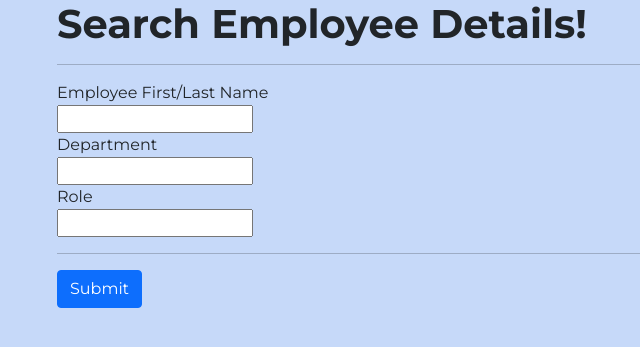
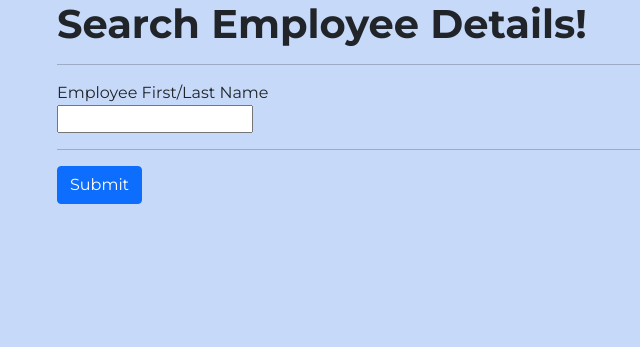
Before and after one commit to QvantelTrainee/Employee-Management, a Django app: page /filter_emp in a window 1280 px wide. Shown: the part 70-417 px from the top of the page, without its empty margins (25-665 px from the left). Run offline with Django 4.2, Linux system fonts and the light colour scheme.

```diff
--- a/EmployeeManager/Templates/filter_emp.html
+++ b/EmployeeManager/Templates/filter_emp.html
@@ -28,10 +28,10 @@
     {% csrf_token %}
     <label for="name">Employee First/Last Name</label><br>
     <input type="text" id="name" name="name" value="{{ name }}"><br>
-    <label for="dept">Department</label><br>
-    <input type="text" id="dept" name="dept" value="{{ dept }}"><br>
-    <label for="role">Role</label><br>
-    <input type="text" id="role" name="role" value="{{ role }}"><br>
+    <!-- <label for="dept">Department</label><br> -->
+    <!-- <input type="text" id="dept" name="dept" value="{{ dept }}"><br> -->
+    <!-- <label for="role">Role</label><br> -->
+    <!-- <input type="text" id="role" name="role" value="{{ role }}"><br> -->
     <hr>
     <button type="submit" class="btn btn-primary">Submit</button>
 </form>
--- a/EmployeeManager/models.py
+++ b/EmployeeManager/models.py
@@ -1,4 +1,5 @@
 from django.db import models
+import datetime
 
 # Create your models here.
 
--- a/EmployeeManager/views.py
+++ b/EmployeeManager/views.py
@@ -39,15 +39,15 @@ def add_emp(request):
 def filter_emp(request):
     if request.method == 'POST':
         name = request.POST['name']
-        dept = request.POST['dept']
-        role = request.POST['role']
+        # dept = request.POST['dept']
+        # role = request.POST['role']
         emps = Employee.objects.all()
         if name:
             emps = emps.filter(Q(first_name__icontains = name) | Q(last_name__icontains = name))
-        if dept:
-            emps = emps.filter(dept__name__icontains = dept)
-        if role:
-            emps = emps.filter(role__name__icontains = role)
+        # if dept:
+            # emps = emps.filter(dept__name__icontains = dept)
+        # if role:
+            # emps = emps.filter(role__name__icontains = role)
 
         context = {
             'emps': emps
```
